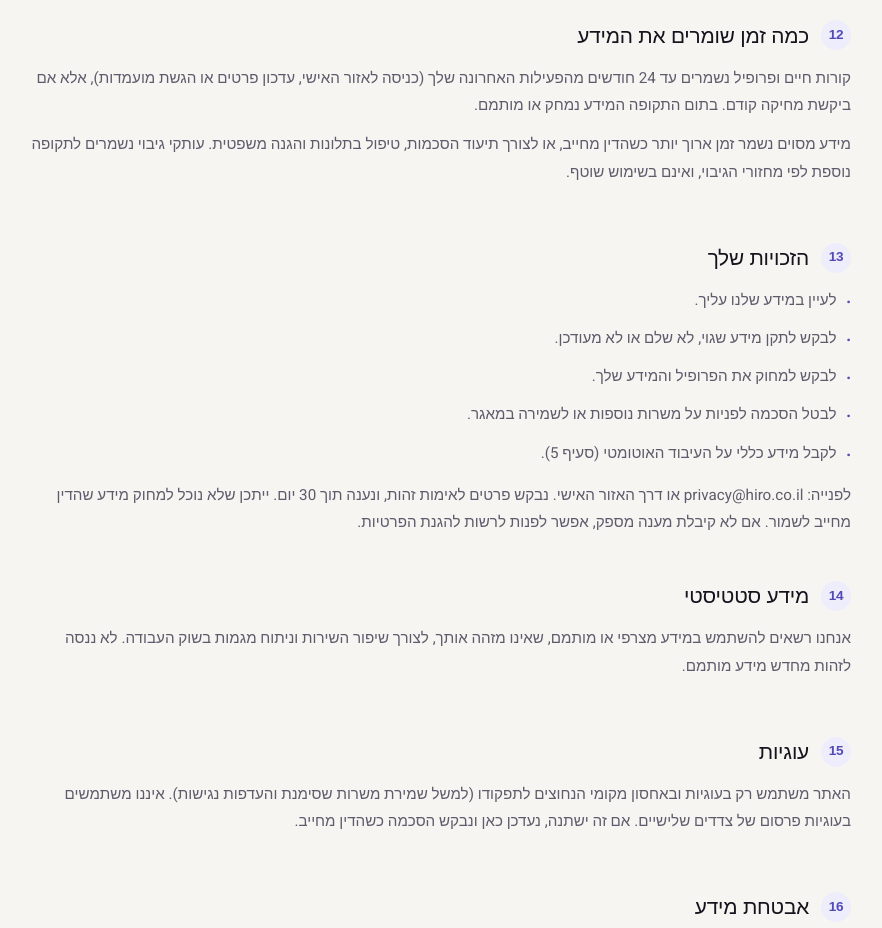
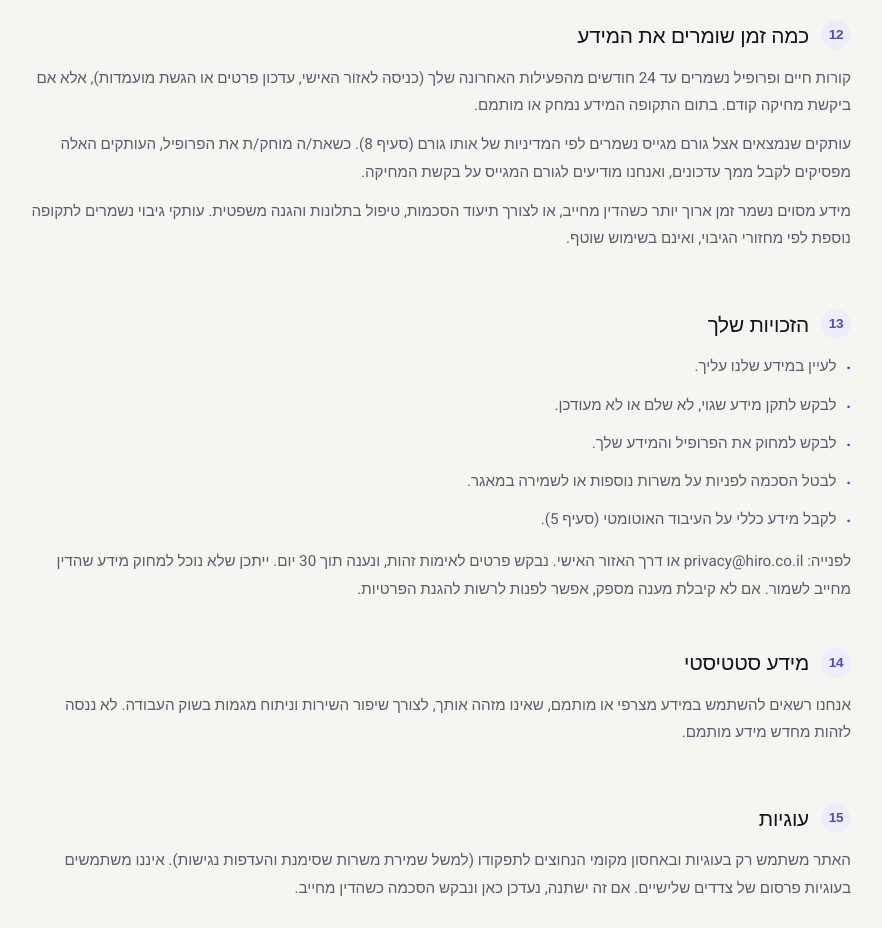
Before and after one commit to Giladben/hiro-website, a Next.js app: page /privacy in a window 1280 px wide. Shown: the part 3140-4068 px from the top of the page, without its empty margins (199-1081 px from the left). Built offline with nearby package versions, Linux system fonts and the light colour scheme; a web font is replaced by a local one.

Commit message:
Privacy: recruiter copies follow the recruiter's retention; candidate deletion stops sync and notifies them

```diff
--- a/app/privacy/page.tsx
+++ b/app/privacy/page.tsx
@@ -125,6 +125,7 @@ const sections: LegalSection[] = [
     title: 'כמה זמן שומרים את המידע',
     paragraphs: [
       'קורות חיים ופרופיל נשמרים עד 24 חודשים מהפעילות האחרונה שלך (כניסה לאזור האישי, עדכון פרטים או הגשת מועמדות), אלא אם ביקשת מחיקה קודם. בתום התקופה המידע נמחק או מותמם.',
+      'עותקים שנמצאים אצל גורם מגייס נשמרים לפי המדיניות של אותו גורם (סעיף 8). כשאת/ה מוחק/ת את הפרופיל, העותקים האלה מפסיקים לקבל ממך עדכונים, ואנחנו מודיעים לגורם המגייס על בקשת המחיקה.',
       'מידע מסוים נשמר זמן ארוך יותר כשהדין מחייב, או לצורך תיעוד הסכמות, טיפול בתלונות והגנה משפטית. עותקי גיבוי נשמרים לתקופה נוספת לפי מחזורי הגיבוי, ואינם בשימוש שוטף.',
     ],
   },
```
